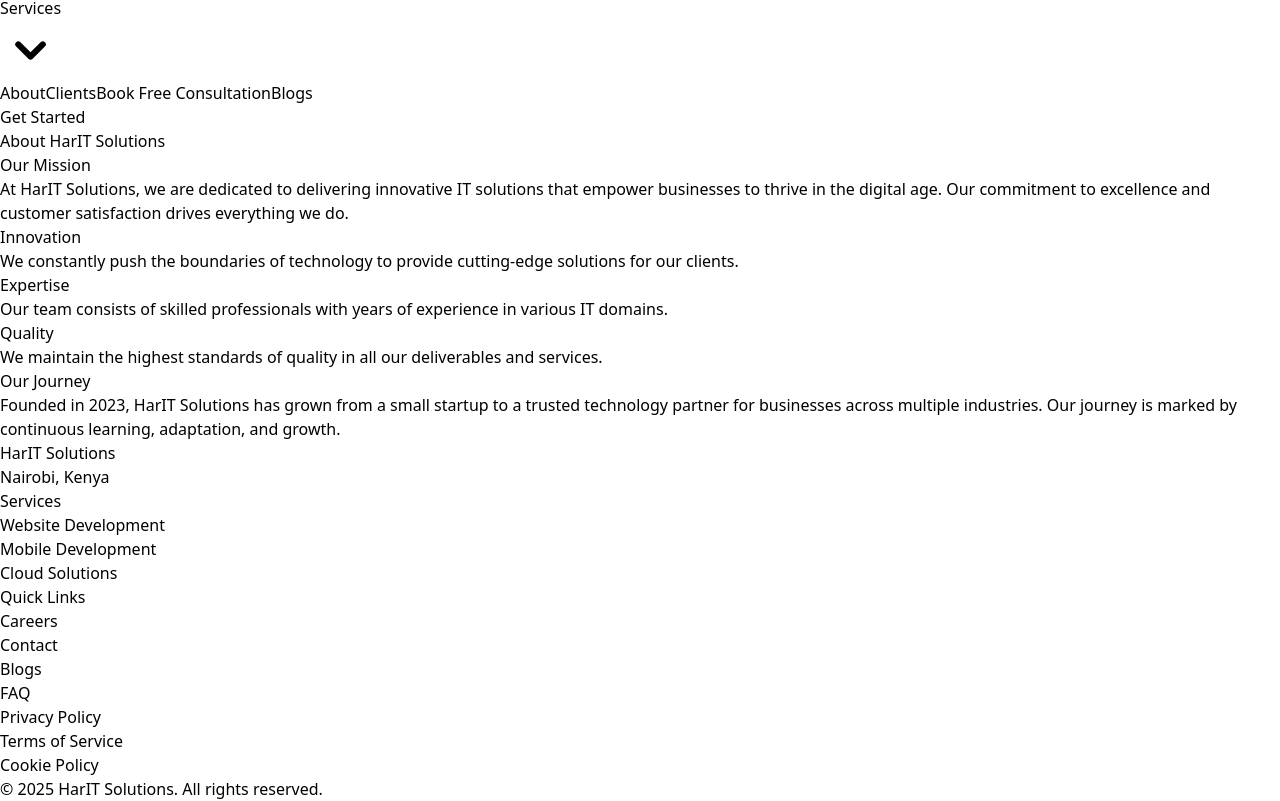
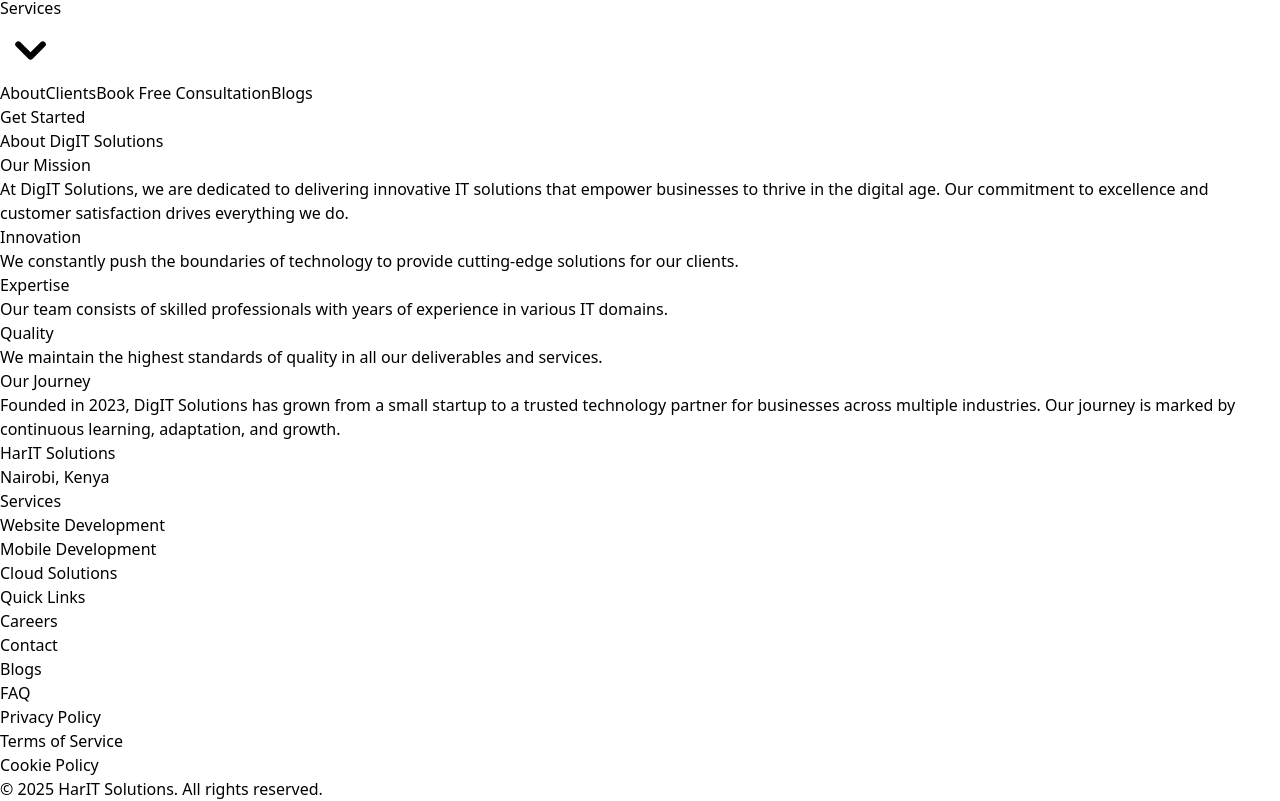
Before and after one commit to HarIT-Solutions/HarIT-Frontend, a React (Vite) app: page /about in a window 1280 px wide. Shown: the part 1274-2075 px from the top of the page. Built offline with nearby package versions, Linux system fonts and the light colour scheme.

Commit message:
Fix: adjust padding

```diff
--- a/src/pages/About.tsx
+++ b/src/pages/About.tsx
@@ -2,16 +2,16 @@
 
 const About = () => {
   return (
-    <div className="py-12">
+    <div className="py-24">
       <div className="max-w-7xl mx-auto px-6">
         <h1 className="text-4xl md:text-5xl font-bold text-center mb-8">
-          About HarIT Solutions
+          About DigIT Solutions
         </h1>
 
         <section className="my-8">
           <h2 className="text-3xl font-semibold mb-4">Our Mission</h2>
           <p className="text-gray-700 leading-relaxed">
-            At HarIT Solutions, we are dedicated to delivering innovative IT solutions
+            At DigIT Solutions, we are dedicated to delivering innovative IT solutions
             that empower businesses to thrive in the digital age. Our commitment to
             excellence and customer satisfaction drives everything we do.
           </p>
@@ -44,7 +44,7 @@ const About = () => {
         <section className="my-8">
           <h2 className="text-3xl font-semibold mb-4">Our Journey</h2>
           <p className="text-gray-700 leading-relaxed">
-            Founded in 2023, HarIT Solutions has grown from a small startup to
+            Founded in 2023, DigIT Solutions has grown from a small startup to
             a trusted technology partner for businesses across multiple industries.
             Our journey is marked by continuous learning, adaptation, and growth.
           </p>
--- a/src/pages/Blogs.tsx
+++ b/src/pages/Blogs.tsx
@@ -48,7 +48,7 @@ const Blogs: React.FC = () => {
   }, []);
 
   return (
-    <div className="container mx-auto px-4 py-8 max-w-7xl">
+    <div className="container mx-auto px-4 py-24 max-w-7xl">
       <h1 className="text-4xl font-bold text-gray-800 mb-8 text-center">
         Our Blog Posts
       </h1>
--- a/src/pages/BookFreeConsultation.tsx
+++ b/src/pages/BookFreeConsultation.tsx
@@ -49,7 +49,7 @@ const BookFreeConsultation = () => {
   };
 
   return (
-    <div className="min-h-screen bg-gray-50 py-12 px-4 sm:px-6 lg:px-8">
+    <div className="min-h-screen bg-gray-50 py-24 px-4 sm:px-6 lg:px-8">
       <div className="max-w-4xl mx-auto bg-white rounded-lg shadow-sm p-4 sm:p-6 md:p-8">
         <h1 className="text-2xl sm:text-3xl font-bold mb-6 text-center text-gray-800">
           Book a Free Consultation
--- a/src/pages/Clients.tsx
+++ b/src/pages/Clients.tsx
@@ -33,7 +33,7 @@ const categories = [...new Set(clientsData.map(client => client.category))];
 
 const Clients = () => {
   return (
-    <div className="min-h-screen bg-gray-50 py-12 px-4 sm:px-6 lg:px-8">
+    <div className="min-h-screen bg-gray-50 py-24 px-4 sm:px-6 lg:px-8">
       {/* Header Section */}
       <div className="max-w-7xl mx-auto text-center">
         <h1 className="text-4xl font-bold text-gray-900 mb-4">
```
